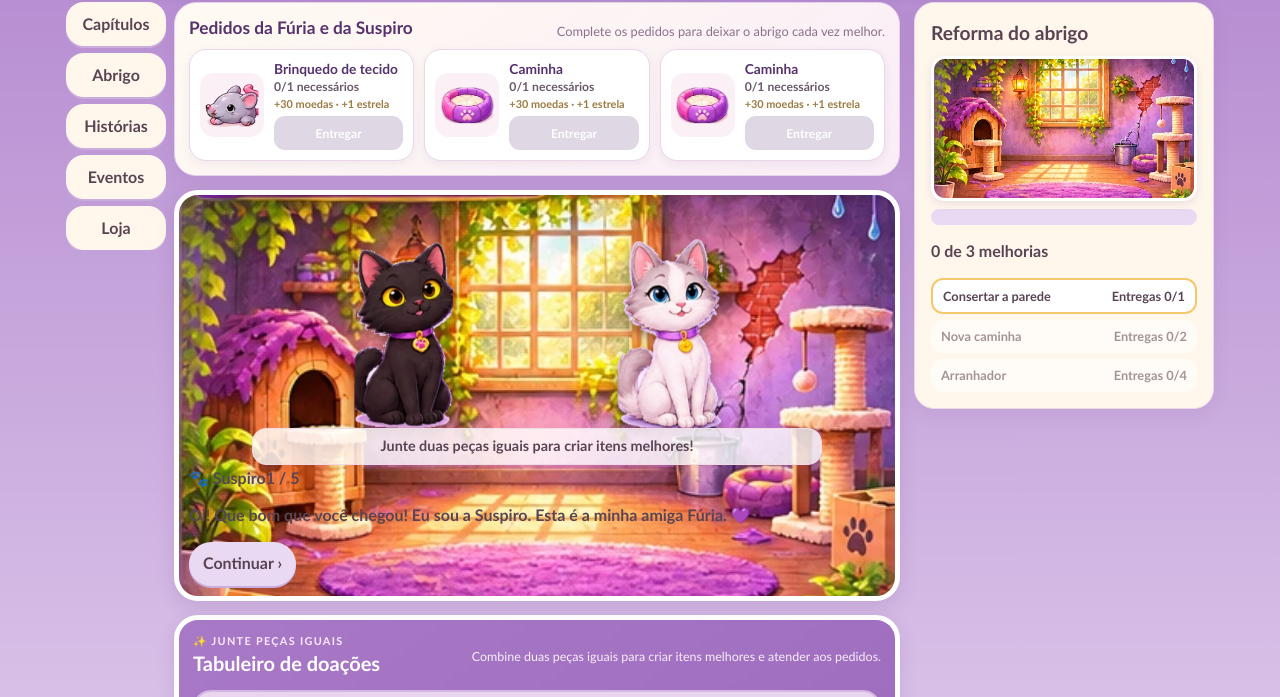
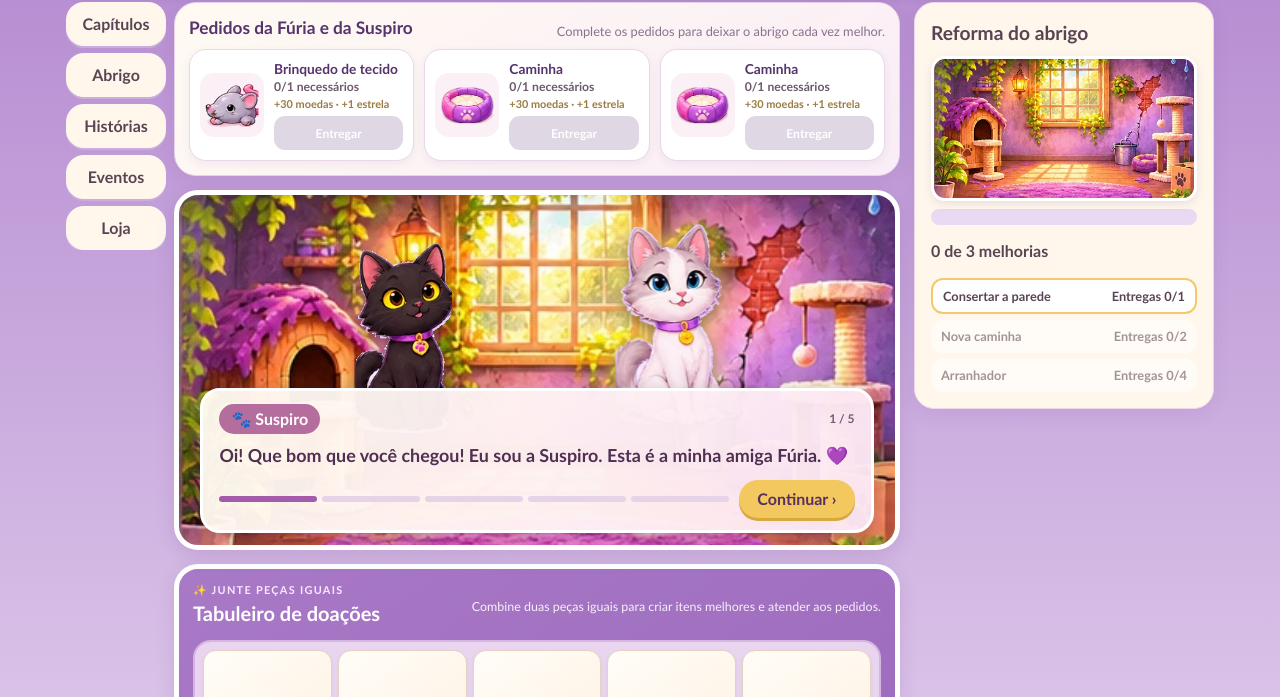
Before and after one commit to ElisabeteMeirinho/Coisas-de-Gatinhas, a plain HTML site: page jogos/meu-cantinho-felino/index.html in a window 1280 px wide. Shown: the part 72-769 px from the top of the page. Drawn offline with Linux system fonts and the light colour scheme.

Commit message:
Adiciona balões de diálogo e animações dentro do abrigo

```diff
--- a/jogos/meu-cantinho-felino/css/style.css
+++ b/jogos/meu-cantinho-felino/css/style.css
@@ -137,3 +137,23 @@ main{display:grid;grid-template-columns:minmax(0,1fr) 300px;gap:14px;align-items
 @keyframes storybob{50%{transform:translateY(-7px) rotate(-2deg)}}
 @media(max-width:600px){.story-scene{min-height:230px;padding:9px;gap:5px}.story-portrait{flex-basis:34%;height:180px}.story-copy{padding:13px;margin-bottom:9px}.story-copy p{font-size:.9rem}.story-actions{padding:0 12px 12px}.story-library{padding:14px}.story-card{gap:7px}.story-card button{font-size:.72rem}}
 @media(prefers-reduced-motion:reduce){.story-portrait img{animation:none}}
+
+/* Narrativa integrada ao cenário: sem popup durante as cenas */
+#scene.story-active .cats{height:210px;position:relative;z-index:2}
+#scene.story-active .cat{transition:transform .25s,filter .25s}
+#scene.story-active .cat.story-speaker{animation:storyTalk .85s ease-in-out infinite;filter:drop-shadow(0 0 12px #ffe17b)}
+#scene.story-active .cat.story-listener{animation:storyListen 2.2s ease-in-out infinite;opacity:1}
+@keyframes storyTalk{0%,100%{transform:translateY(0) scale(1.02)}30%{transform:translateY(-13px) scale(1.07)}60%{transform:translateY(-4px) scale(1.02)}}
+@keyframes storyListen{0%,100%{transform:translateY(0)}50%{transform:translateY(-5px) rotate(2deg)}}
+#scene.story-active #say{display:none}
+#story-stage{position:absolute!important;z-index:6;left:3%;right:3%;bottom:12px;display:flex;justify-content:center;pointer-events:none}
+.story-dialogue{width:min(720px,100%);padding:13px 16px 12px;border:3px solid #fff;border-radius:20px;background:linear-gradient(110deg,#fffaf1f5,#fce8f5f5);box-shadow:0 8px 25px #32123e55;pointer-events:auto;animation:dialogueIn .3s ease-out}
+.story-dialogue-top,.story-dialogue-bottom{display:flex;align-items:center;justify-content:space-between;gap:10px}
+.story-speaker-name{display:inline-flex;align-items:center;padding:5px 12px;border-radius:99px;background:#74408f;color:#fff;font-weight:900}
+.story-speaker-name.suspiro{background:#b56d9d}.story-count{font-size:.75rem;color:#765b79}
+.story-dialogue p{margin:9px 0 12px;color:#503052;font-size:clamp(.9rem,2vw,1.12rem);line-height:1.4;font-weight:800}
+.story-progress{display:flex;gap:5px;flex:1}.story-progress i{height:6px;flex:1;border-radius:99px;background:#e6d3e8}.story-progress i.done{background:#a45caa}
+.story-dialogue button{background:#f3c85e;color:#56305f;font-weight:900;box-shadow:0 3px 0 #d7a83e;min-height:38px;padding:6px 18px}
+@keyframes dialogueIn{from{opacity:0;transform:translateY(12px)}to{opacity:1;transform:translateY(0)}}
+@media(max-width:600px){#scene.story-active{min-height:340px}#scene.story-active .cats{height:205px;margin-top:4px}#story-stage{left:8px;right:8px;bottom:8px}.story-dialogue{padding:10px 12px;border-radius:16px}.story-dialogue p{font-size:.88rem;margin:7px 0 9px}.story-dialogue button{min-height:36px;padding:5px 13px}}
+@media(prefers-reduced-motion:reduce){#scene.story-active .cat{animation:none!important}}
```
